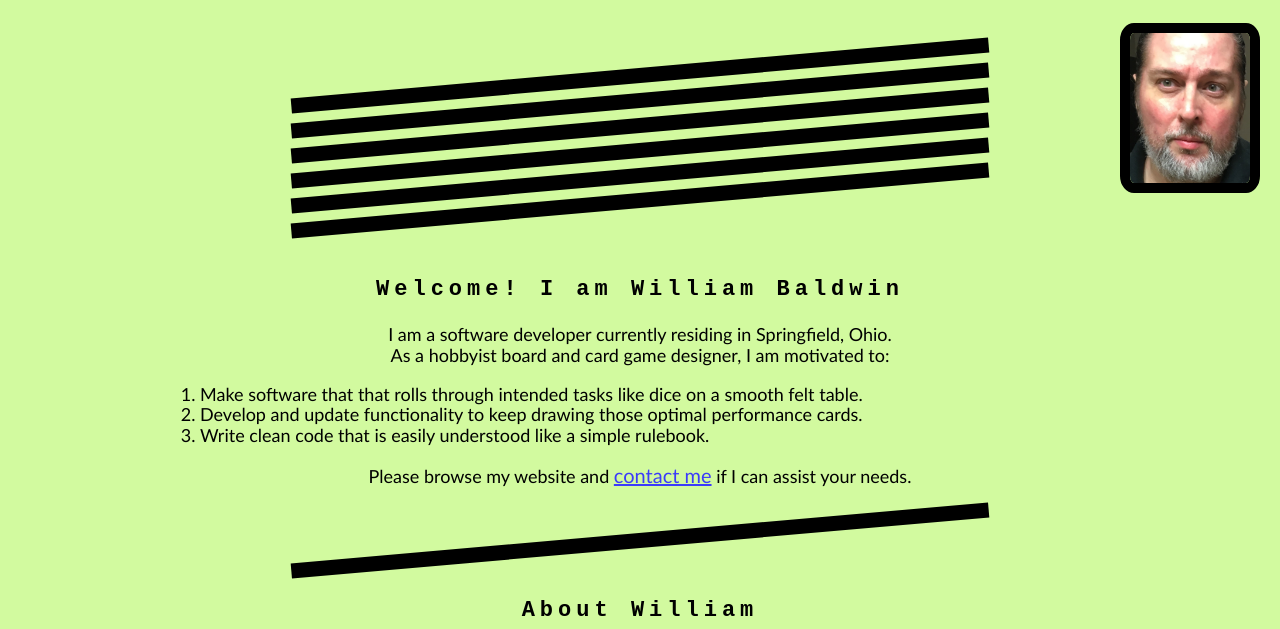
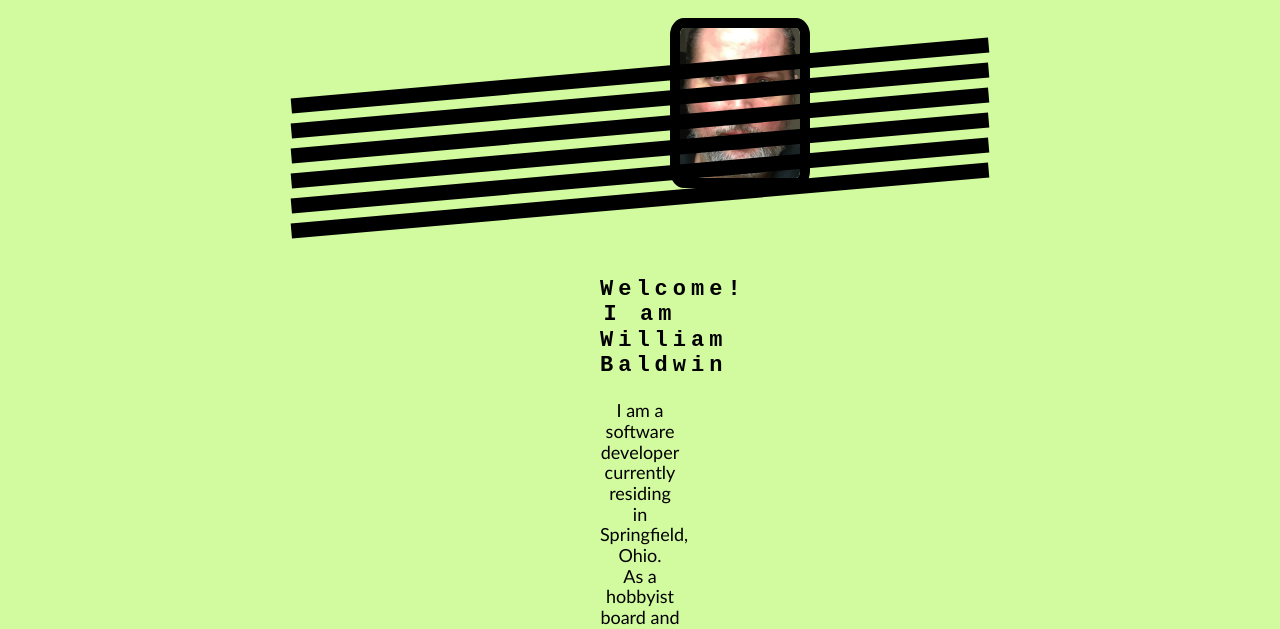
Before and after one commit to WilliamEJBaldwin/Resume, a plain HTML site: page Thinkful-Resume-Page/index.html in a window 1280 px wide. Shown: the part 170-799 px from the top of the page. Drawn offline with nearby package versions, Linux system fonts and the light colour scheme; a script that the page names is missing.

Commit message:
Update style.css

```diff
--- a/Thinkful-Resume-Page/style.css
+++ b/Thinkful-Resume-Page/style.css
@@ -42,14 +42,25 @@ a:hover   { color: rgb(241, 124, 236); }
 a:active  { color: rgb(238, 18, 55);  }
 
 /* Establish position and border of headshot */
+main > div > img {
+  margin-right: 470px;
+  margin-top: 15px;
+}
+
+/* Establish border for all images */
 img {
-  margin: 20px;
   border: 10px solid black;
- }
+}
 
 /* Establish rounding to be applied to headshot */
 .image-rounding {
   border-radius: 10%;
+}
+
+/* Applying list-centering technique from the css-tricks website */
+.table {
+	display: table;   /* Allow the centering to work */
+	margin: 0 auto;
 }
 
 /*Establish parameters for all teritary headings */
@@ -58,22 +69,25 @@ h3{
   font-family: 'Courier New', Courier, monospace;
   font-size: 22px;
   letter-spacing: 5px;
+  margin-left: 600px;
+  margin-right: 600px;
 }
 
 /*Set parameters for the numbered intro information */
 ol {
-  margin-left: 160px;
-  margin-right: 160px;
+    font-family: 'Gill Sans', 'Gill Sans MT', Calibri, 'Trebuchet MS', sans-serif;
+    font-size: 18px;
+}
+
+/* Set parameters for the bulleted contact list */
+ul {
   font-family: 'Gill Sans', 'Gill Sans MT', Calibri, 'Trebuchet MS', sans-serif;
   font-size: 18px;
 }
 
-/* Set parameters for the bulleted contact list */
-ul {
-  margin-left: 400px;
-  margin-right: 400px;
-  font-family: 'Gill Sans', 'Gill Sans MT', Calibri, 'Trebuchet MS', sans-serif;
-  font-size: 18px;
+/* Trying to get the text and numbers/bullets to center */
+li {
+  text-align: center;
 }
 
 /* Format to be applied to all paragraphs */
@@ -81,8 +95,8 @@ p {
   text-align:center;
   font-family: 'Gill Sans', 'Gill Sans MT', Calibri, 'Trebuchet MS', sans-serif;
   font-size: 18px;
-  margin-left: 150px;
-  margin-right: 150px;
+  margin-left: 600px;
+  margin-right: 600px;
 }
 
 /* Establish the footer */
```
